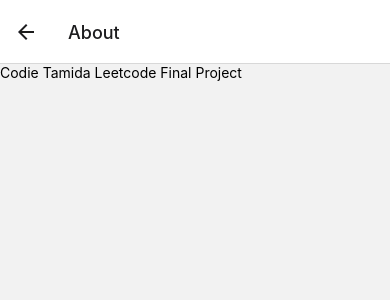
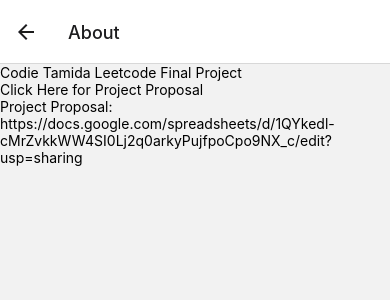
Before and after one commit to CodieTamida/New_Leet_code, a React Native app: screen /About in a window 390 px wide. Shown: the top 300 px of the page. Built offline with nearby package versions, Linux system fonts and the light colour scheme.

Commit message:
Added Screen shots from previous repo and Porject Proposal link in About,js

```diff
--- a/screens/About.js
+++ b/screens/About.js
@@ -1,17 +1,26 @@
 import React from 'react';
 import {Context} from 'react';
-import {Text, View} from 'react-native';
+import {Text, View, SafeAreaView} from 'react-native';
 import AppContext from './AppContext';
 import App from '../App';
+import ButtonLink from '../components/ButtonLink';
 //import Shake from './components/Shake';
 
 const About = ({navigation}) => {
   const context = React.useContext(AppContext);
 
   return (
-    <View>
+    <SafeAreaView>
       <Text>Codie Tamida Leetcode Final Project</Text>
-    </View>
+      <ButtonLink
+        url={`https://docs.google.com/spreadsheets/d/1QYkedl-cMrZvkkWW4SI0Lj2q0arkyPujfpoCpo9NX_c/edit?usp=sharing`}
+        title="Click Here for Project Proposal"
+      />
+      <Text>
+        Project Proposal:
+        https://docs.google.com/spreadsheets/d/1QYkedl-cMrZvkkWW4SI0Lj2q0arkyPujfpoCpo9NX_c/edit?usp=sharing
+      </Text>
+    </SafeAreaView>
   );
 };
 
```
